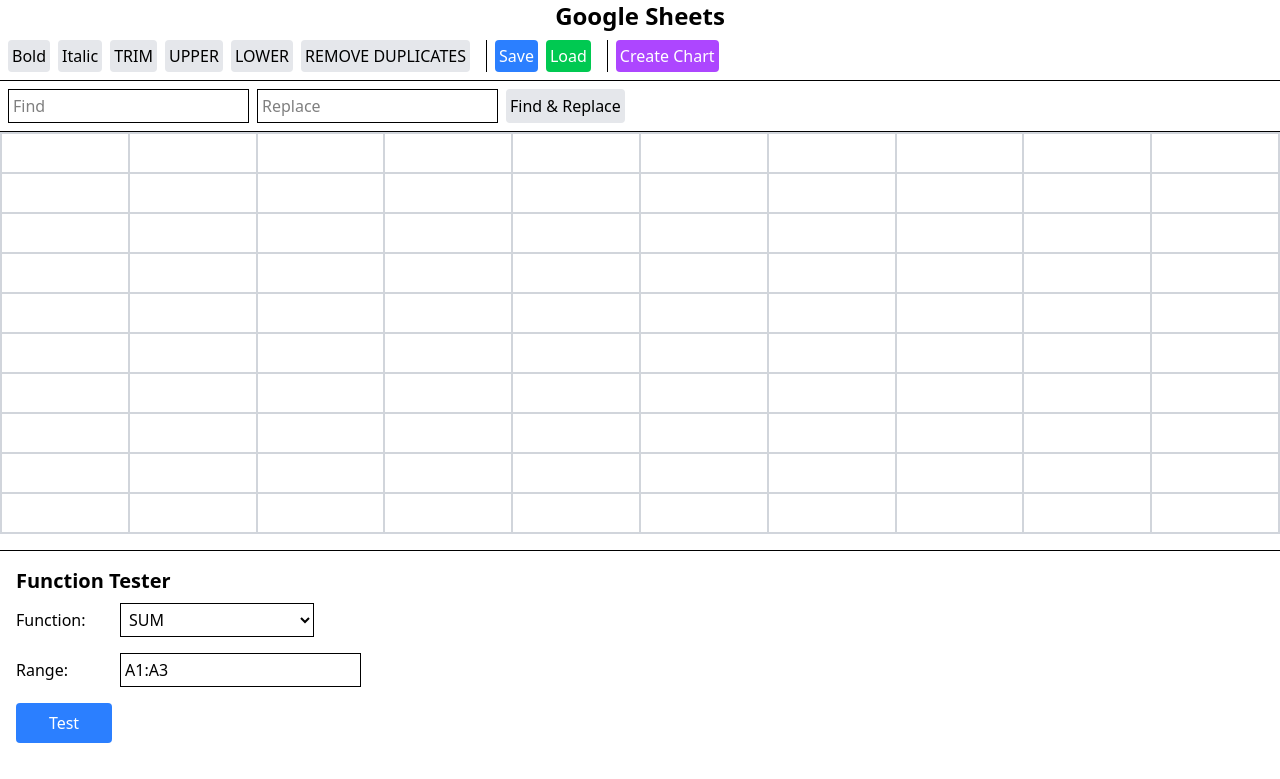
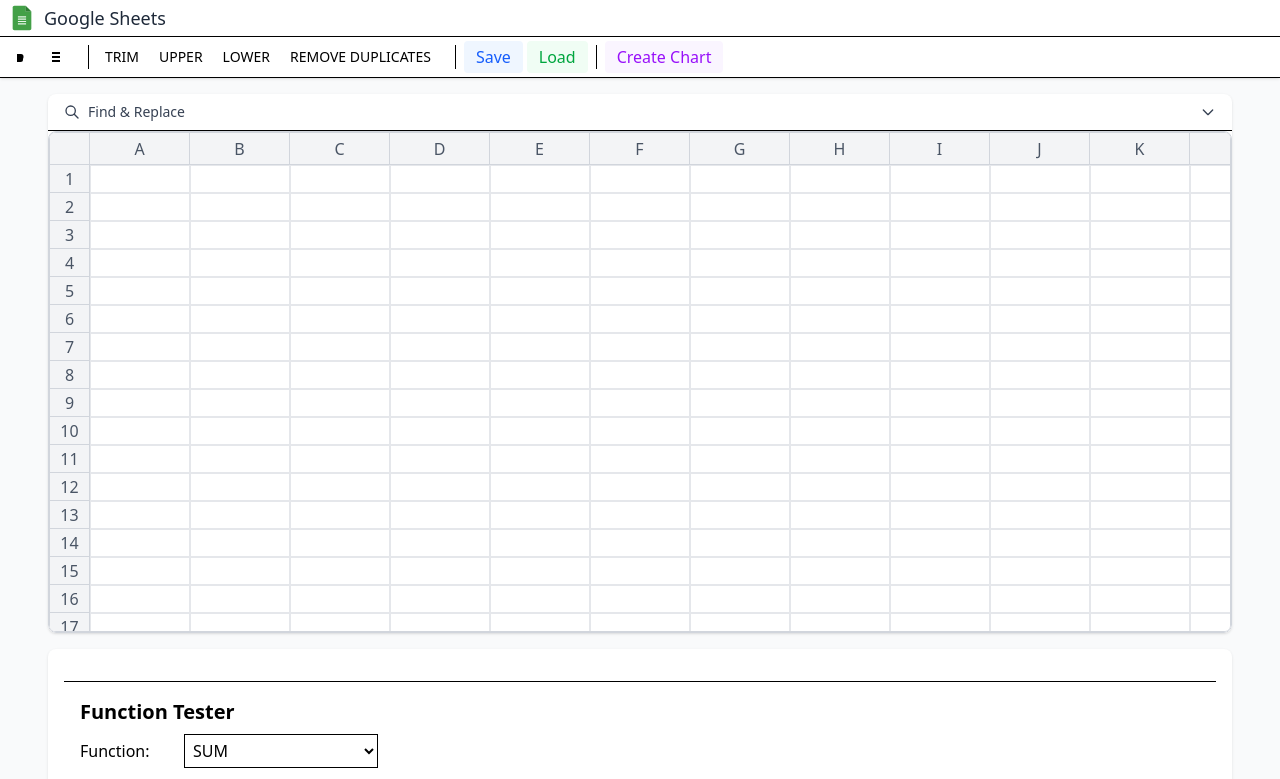
Before and after one commit to Mayankrsmk/Zeotap-Assignment, a React (Vite) app in the folder Assignment 1/google-sheets-app/: page / in a window 1280 px wide. Shown: the top 779 px of the page. Built offline with nearby package versions, Linux system fonts and the light colour scheme.

Commit message:
UI improved

```diff
--- a/Assignment 1/google-sheets-app/src/App.tsx
+++ b/Assignment 1/google-sheets-app/src/App.tsx
@@ -8,9 +8,9 @@
 import { evaluateFormula } from './utils/parser'
 
 const App = () => {
-  const [cells, setCells] = useState<string[][]>(Array.from({ length: 10 }, () => Array(10).fill(''))); // 10x10 grid
-  const [boldCells, setBoldCells] = useState<boolean[][]>(Array.from({ length: 10 }, () => Array(10).fill(false)));
-  const [italicCells, setItalicCells] = useState<boolean[][]>(Array.from({ length: 10 }, () => Array(10).fill(false)));
+  const [cells, setCells] = useState<string[][]>(Array.from({ length: 50 }, () => Array(26).fill('')));
+  const [boldCells, setBoldCells] = useState<boolean[][]>(Array.from({ length: 50 }, () => Array(26).fill(false)));
+  const [italicCells, setItalicCells] = useState<boolean[][]>(Array.from({ length: 50 }, () => Array(26).fill(false)));
   const [editingCell, setEditingCell] = useState<{ row: number; col: number } | null>(null);
   const [dependencies, setDependencies] = useState<Map<string, Set<string>>>(new Map()); // Track dependencies
   const [charts, setCharts] = useState<any[]>([]);
@@ -162,8 +162,22 @@
   };
 
   return (
-    <div className="app">
-      <h1 className="text-center text-2xl font-bold">Google Sheets</h1>
+    <div className="app bg-gray-50 min-h-screen">
+      <header className="bg-white shadow-sm border-b py-1">
+        <div className="flex items-center pl-2">
+          {/* Google Sheets-like icon */}
+          <div className="flex-shrink-0">
+            <svg xmlns="http://www.w3.org/2000/svg" viewBox="0 0 48 48" width="28" height="28">
+              <path fill="#43A047" d="M37,45H11c-1.657,0-3-1.343-3-3V6c0-1.657,1.343-3,3-3h19l10,10v29C40,43.657,38.657,45,37,45z"/>
+              <path fill="#C8E6C9" d="M40 13L30 13 30 3z"/>
+              <path fill="#2E7D32" d="M30 13L40 13 30 3z"/>
+              <path fill="#E8F5E9" d="M31,23H17v-2h14V23z M31,27H17v-2h14V27z M31,31H17v-2h14V31z M31,35H17v-2h14V35z"/>
+            </svg>
+          </div>
+          <h1 className="text-lg font-medium text-gray-800 ml-2">Google Sheets</h1>
+        </div>
+      </header>
+
       <Toolbar
         onBold={handleBold}
         onItalic={handleItalic}
@@ -175,7 +189,12 @@
         onLoad={handleLoad}
         onCreateChart={handleCreateChart}
       />
+
+      <div className="max-w-[95%] mx-auto p-4">
+        <div className="bg-white shadow rounded-lg overflow-hidden">
           <FindReplace cells={cells} setCells={setCells} />
+
+          <div className="spreadsheet-wrapper overflow-hidden border border-gray-300 rounded-lg">
             <Spreadsheet
               cells={cells}
               setCells={updateCell}
@@ -185,7 +204,13 @@
               setItalicCells={setItalicCells}
               setEditingCell={setEditingCell}
             />
+          </div>
+        </div>
+
+        <div className="mt-4 bg-white shadow rounded-lg p-4">
           <FunctionTester cells={cells} />
+        </div>
+      </div>
 
       {/* Hidden file input for loading */}
       <input
@@ -209,15 +234,15 @@
 
       {/* Chart display area */}
       {charts.length > 0 && (
-        <div className="charts-container mt-4 p-4 border-t">
-          <h2 className="text-xl font-bold mb-2">Charts</h2>
-          <div className="charts-grid grid grid-cols-2 gap-4">
+        <div className="max-w-[95%] mx-auto mt-4 p-4 bg-white shadow rounded-lg">
+          <h2 className="text-lg font-medium mb-4 text-gray-800">Charts</h2>
+          <div className="charts-grid grid grid-cols-1 md:grid-cols-2 gap-6">
             {charts.map((chart, index) => (
-              <div key={index} className="chart-container border p-2">
+              <div key={index} className="chart-container border rounded-lg p-4 shadow-sm">
                 <ChartComponent chartConfig={chart} />
                 <button
                   onClick={() => setCharts(charts.filter((_, i) => i !== index))}
-                  className="mt-2 bg-red-500 text-white p-1 rounded"
+                  className="mt-3 bg-red-50 text-red-600 px-3 py-1 rounded hover:bg-red-100"
                 >
                   Remove Chart
                 </button>
--- a/Assignment 1/google-sheets-app/src/components/ChartConfig.tsx
+++ b/Assignment 1/google-sheets-app/src/components/ChartConfig.tsx
@@ -51,15 +51,15 @@
   };
 
   return (
-    <div className="chart-config p-4 border rounded bg-white shadow-lg">
-      <h2 className="text-xl font-bold mb-4">Create Chart</h2>
+    <div className="chart-config bg-white rounded-lg shadow-xl p-6 max-w-lg w-full">
+      <h2 className="text-xl font-medium mb-6 text-gray-800">Create Chart</h2>
 
       <div className="mb-4">
-        <label className="block mb-1">Chart Type</label>
+        <label className="block text-sm font-medium text-gray-700 mb-1">Chart Type</label>
         <select
           value={chartType}
           onChange={(e) => setChartType(e.target.value)}
-          className="border p-1 w-full"
+          className="border border-gray-300 rounded-md p-2 w-full focus:ring-blue-500 focus:border-blue-500"
         >
           <option value="bar">Bar Chart</option>
           <option value="line">Line Chart</option>
@@ -69,39 +69,39 @@
       </div>
 
       <div className="mb-4">
-        <label className="block mb-1">Data Range</label>
+        <label className="block text-sm font-medium text-gray-700 mb-1">Data Range</label>
         <input
           type="text"
           value={dataRange}
           onChange={(e) => setDataRange(e.target.value)}
           placeholder="e.g., A1:B5"
-          className="border p-1 w-full"
+          className="border border-gray-300 rounded-md p-2 w-full focus:ring-blue-500 focus:border-blue-500"
         />
         <p className="text-sm text-gray-500 mt-1">
           First row should contain headers, first column should contain labels
         </p>
       </div>
 
-      <div className="mb-4">
-        <label className="block mb-1">Chart Title</label>
+      <div className="mb-6">
+        <label className="block text-sm font-medium text-gray-700 mb-1">Chart Title</label>
         <input
           type="text"
           value={title}
           onChange={(e) => setTitle(e.target.value)}
-          className="border p-1 w-full"
+          className="border border-gray-300 rounded-md p-2 w-full focus:ring-blue-500 focus:border-blue-500"
         />
       </div>
 
-      <div className="flex justify-end space-x-2">
+      <div className="flex justify-end space-x-3">
         <button
           onClick={onCancel}
-          className="bg-gray-300 p-2 rounded"
+          className="px-4 py-2 bg-gray-100 text-gray-800 rounded-md hover:bg-gray-200 transition-colors"
         >
           Cancel
         </button>
         <button
           onClick={handleSubmit}
-          className="bg-blue-500 text-white p-2 rounded"
+          className="px-4 py-2 bg-blue-600 text-white rounded-md hover:bg-blue-700 transition-colors"
         >
           Create Chart
         </button>
--- a/Assignment 1/google-sheets-app/src/components/DraggableCell.tsx
+++ b/Assignment 1/google-sheets-app/src/components/DraggableCell.tsx
@@ -1,7 +1,6 @@
 import React, { useState, useRef } from 'react';
 import { useDraggable } from '@dnd-kit/core';
 import { CSS } from '@dnd-kit/utilities';
-import Cell from './Cell';
 
 interface DraggableCellProps {
   id: string;
@@ -77,7 +76,7 @@
   return (
     <div
       ref={setNodeRef}
-      className={`cell ${isFormulaResult ? 'bg-blue-50' : ''}`}
+      className={`cell ${isFormulaResult ? 'bg-blue-50' : ''} hover:bg-gray-50 transition-colors`}
       onMouseDown={handleMouseDown}
       onMouseUp={handleMouseUp}
       style={cellStyle}
@@ -98,13 +97,13 @@
               onEdit(); // Exit edit mode on Enter
             }
           }}
-          className="border p-1 w-full h-full"
+          className="border border-blue-500 p-1 w-full h-full outline-none shadow-sm"
           autoFocus
         />
       ) : (
         <span
-          className={`flex items-center justify-center h-full ${isBold ? 'font-bold' : ''} ${isItalic ? 'italic' : ''}`}
-          title={isFormulaResult ? `Formula: ${value}` : ''}
+          className={`flex items-center px-4 h-full truncate ${isBold ? 'font-bold' : ''} ${isItalic ? 'italic' : ''}`}
+          title={isFormulaResult ? `Formula: ${value}` : value}
         >
           {value}
         </span>
--- a/Assignment 1/google-sheets-app/src/components/FindReplace.tsx
+++ b/Assignment 1/google-sheets-app/src/components/FindReplace.tsx
@@ -1,10 +1,30 @@
 import React, { useState } from 'react';
 
-const FindReplace: React.FC<{ cells: string[][]; setCells: React.Dispatch<React.SetStateAction<string[][]>> }> = ({ cells, setCells }) => {
+interface FindReplaceProps {
+  cells: string[][];
+  setCells: React.Dispatch<React.SetStateAction<string[][]>>;
+}
+
+const FindReplace: React.FC<FindReplaceProps> = ({ cells, setCells }) => {
   const [findText, setFindText] = useState('');
   const [replaceText, setReplaceText] = useState('');
+  const [isExpanded, setIsExpanded] = useState(false);
 
-  const handleFindReplace = () => {
+  const handleFind = () => {
+    const updatedCells = cells.map(row =>
+      row.map(cell => (cell.includes(findText) ? cell.replace(new RegExp(findText, 'g'), replaceText) : cell))
+    );
+    setCells(updatedCells);
+  };
+
+  const handleReplace = () => {
+    const updatedCells = cells.map(row =>
+      row.map(cell => (cell.includes(findText) ? cell.replace(new RegExp(findText, 'g'), replaceText) : cell))
+    );
+    setCells(updatedCells);
+  };
+
+  const handleReplaceAll = () => {
     const updatedCells = cells.map(row =>
       row.map(cell => (cell.includes(findText) ? cell.replace(new RegExp(findText, 'g'), replaceText) : cell))
     );
@@ -12,22 +32,72 @@
   };
 
   return (
-    <div className="find-replace flex space-x-2 p-2 border-b">
+    <div className="find-replace border-b">
+      <button
+        onClick={() => setIsExpanded(!isExpanded)}
+        className="flex items-center px-4 py-2 text-sm text-gray-700 hover:bg-gray-50 w-full"
+      >
+        <svg xmlns="http://www.w3.org/2000/svg" className="h-4 w-4 mr-2" fill="none" viewBox="0 0 24 24" stroke="currentColor">
+          <path strokeLinecap="round" strokeLinejoin="round" strokeWidth={2} d="M21 21l-6-6m2-5a7 7 0 11-14 0 7 7 0 0114 0z" />
+        </svg>
+        Find & Replace
+        <svg
+          xmlns="http://www.w3.org/2000/svg"
+          className={`h-4 w-4 ml-auto transition-transform ${isExpanded ? 'transform rotate-180' : ''}`}
+          fill="none"
+          viewBox="0 0 24 24"
+          stroke="currentColor"
+        >
+          <path strokeLinecap="round" strokeLinejoin="round" strokeWidth={2} d="M19 9l-7 7-7-7" />
+        </svg>
+      </button>
+
+      {isExpanded && (
+        <div className="p-4 bg-gray-50 border-t">
+          <div className="grid grid-cols-1 md:grid-cols-2 gap-4">
+            <div>
+              <label className="block text-sm font-medium text-gray-700 mb-1">Find</label>
               <input
                 type="text"
-        placeholder="Find"
                 value={findText}
                 onChange={(e) => setFindText(e.target.value)}
-        className="border p-1"
+                className="border rounded p-2 w-full"
+                placeholder="Text to find"
               />
+            </div>
+            <div>
+              <label className="block text-sm font-medium text-gray-700 mb-1">Replace</label>
               <input
                 type="text"
-        placeholder="Replace"
                 value={replaceText}
                 onChange={(e) => setReplaceText(e.target.value)}
-        className="border p-1"
+                className="border rounded p-2 w-full"
+                placeholder="Replace with"
               />
-      <button onClick={handleFindReplace} className="bg-gray-200 p-1 rounded">Find & Replace</button>
+            </div>
+          </div>
+          <div className="flex justify-end space-x-2 mt-4">
+            <button
+              onClick={handleFind}
+              className="px-3 py-1 bg-gray-100 text-gray-800 rounded hover:bg-gray-200"
+            >
+              Find
+            </button>
+            <button
+              onClick={handleReplace}
+              className="px-3 py-1 bg-gray-100 text-gray-800 rounded hover:bg-gray-200"
+            >
+              Replace
+            </button>
+            <button
+              onClick={handleReplaceAll}
+              className="px-3 py-1 bg-blue-50 text-blue-600 rounded hover:bg-blue-100"
+            >
+              Replace All
+            </button>
+          </div>
+        </div>
+      )}
     </div>
   );
 };
--- a/Assignment 1/google-sheets-app/src/components/Spreadsheet.tsx
+++ b/Assignment 1/google-sheets-app/src/components/Spreadsheet.tsx
@@ -1,4 +1,4 @@
-import React, { useState } from 'react';
+import React, { useState, useRef, useEffect } from 'react';
 import { DndContext, DragEndEvent, DragStartEvent, DragOverlay, closestCenter } from '@dnd-kit/core';
 import Cell from './Cell';
 import DraggableCell from './DraggableCell';
@@ -19,6 +19,11 @@
   const [editingCellLocal, setEditingCellLocal] = useState<{ row: number; col: number } | null>(null);
   const [formulaValues, setFormulaValues] = useState<Map<string, string>>(new Map());
   const [activeDragData, setActiveDragData] = useState<{ value: string, rowIndex: number, colIndex: number } | null>(null);
+  const containerRef = useRef<HTMLDivElement>(null);
+
+  // Add state to track visible rows and columns
+  const [visibleRows, setVisibleRows] = useState<number>(10); // Initially show 10 rows
+  const [visibleCols, setVisibleCols] = useState<number>(10); // Initially show 10 columns (A-J)
 
   const handleCellChange = (row: number, col: number, newValue: string) => {
     if (newValue.startsWith('=')) {
@@ -117,23 +122,81 @@
     setActiveDragData(null);
   };
 
+  // Function to handle scroll and dynamically load more rows/columns
+  const handleScroll = () => {
+    if (!containerRef.current) return;
+
+    const { scrollTop, scrollLeft, clientHeight, clientWidth, scrollHeight, scrollWidth } = containerRef.current;
+
+    // If scrolled near the bottom, show more rows
+    if (scrollTop + clientHeight > scrollHeight - 100 && visibleRows < cells.length) {
+      setVisibleRows(Math.min(cells.length, visibleRows + 5));
+    }
+
+    // If scrolled near the right edge, show more columns
+    if (scrollLeft + clientWidth > scrollWidth - 100 && visibleCols < cells[0].length) {
+      setVisibleCols(Math.min(cells[0].length, visibleCols + 5));
+    }
+  };
+
+  // Add scroll event listener
+  useEffect(() => {
+    const container = containerRef.current;
+    if (container) {
+      container.addEventListener('scroll', handleScroll);
+      return () => container.removeEventListener('scroll', handleScroll);
+    }
+  }, [visibleRows, visibleCols]);
+
   return (
+    <div
+      className="spreadsheet-container overflow-auto max-h-[70vh] max-w-full border border-gray-300 rounded-md"
+      ref={containerRef}
+      style={{
+        height: '500px',
+        width: '100%',
+        overflowX: 'auto',
+        overflowY: 'auto'
+      }}
+    >
+      {/* Column headers A, B, C, etc. */}
+      <div className="flex sticky top-0 z-10" style={{ minWidth: 'max-content' }}>
+        <div className="w-10 h-8 bg-gray-100 border-r border-b border-gray-300 flex items-center justify-center sticky left-0 z-20"></div>
+        {Array.from({ length: cells[0].length }).map((_, colIndex) => (
+          <div
+            key={colIndex}
+            className="bg-gray-100 border-r border-b border-gray-300 flex items-center justify-center font-medium text-gray-600"
+            style={{ width: '100px', height: '32px' }}
+          >
+            {String.fromCharCode(65 + colIndex)}
+          </div>
+        ))}
+      </div>
+
       <DndContext
         onDragStart={handleDragStart}
         onDragEnd={handleDragEnd}
         collisionDetection={closestCenter}
       >
-      <div className="spreadsheet border border-gray-300">
+        <div className="spreadsheet" style={{ minWidth: 'max-content' }}>
           {cells.map((row, rowIndex) => (
             <div key={rowIndex} className="flex">
+              {/* Row headers 1, 2, 3, etc. */}
+              <div
+                className="bg-gray-100 border-r border-b border-gray-300 flex items-center justify-center font-medium text-gray-600 sticky left-0 z-10"
+                style={{ width: '40px', height: '28px' }}
+              >
+                {rowIndex + 1}
+              </div>
+
               {row.map((cellValue, colIndex) => (
                 <DroppableArea
                   key={`${rowIndex}-${colIndex}`}
                   id={`${rowIndex}-${colIndex}`}
                   style={{
-                  border: '1px solid #d1d5db',
-                  width: '8rem',
-                  height: '2.5rem'
+                    border: '1px solid #e5e7eb',
+                    width: '100px',
+                    height: '28px'
                   }}
                 >
                   <DraggableCell
@@ -143,7 +206,6 @@
                     isEditing={editingCellLocal?.row === rowIndex && editingCellLocal?.col === colIndex}
                     onEdit={() => handleEditCell(rowIndex, colIndex)}
                     style={{
-                    padding: '0.5rem',
                       width: '100%',
                       height: '100%'
                     }}
@@ -164,9 +226,9 @@
             <div
               className="bg-white border shadow-lg"
               style={{
-              padding: '0.5rem',
-              width: '8rem',
-              height: '2.5rem',
+                padding: '0.25rem',
+                width: '100px',
+                height: '28px',
                 display: 'flex',
                 alignItems: 'center',
                 justifyContent: 'center',
@@ -179,6 +241,12 @@
           ) : null}
         </DragOverlay>
       </DndContext>
+
+      {/* Scroll indicators */}
+      {/* <div className="absolute bottom-2 right-2 bg-white px-2 py-1 text-xs text-gray-500 rounded shadow-sm">
+        Scroll to see more rows and columns
+      </div> */}
+    </div>
   );
 };
 
--- a/Assignment 1/google-sheets-app/src/components/Toolbar.tsx
+++ b/Assignment 1/google-sheets-app/src/components/Toolbar.tsx
@@ -16,18 +16,46 @@
   onBold, onItalic, onTrim, onUpper, onLower, onRemoveDuplicates, onSave, onLoad, onCreateChart
 }) => {
   return (
-    <div className="toolbar flex space-x-2 p-2 border-b">
-      <button onClick={onBold} className="bg-gray-200 p-1 rounded">Bold</button>
-      <button onClick={onItalic} className="bg-gray-200 p-1 rounded">Italic</button>
-      <button onClick={onTrim} className="bg-gray-200 p-1 rounded">TRIM</button>
-      <button onClick={onUpper} className="bg-gray-200 p-1 rounded">UPPER</button>
-      <button onClick={onLower} className="bg-gray-200 p-1 rounded">LOWER</button>
-      <button onClick={onRemoveDuplicates} className="bg-gray-200 p-1 rounded">REMOVE DUPLICATES</button>
-      <div className="border-l mx-2"></div>
-      <button onClick={onSave} className="bg-blue-500 text-white p-1 rounded">Save</button>
-      <button onClick={onLoad} className="bg-green-500 text-white p-1 rounded">Load</button>
-      <div className="border-l mx-2"></div>
-      <button onClick={onCreateChart} className="bg-purple-500 text-white p-1 rounded">Create Chart</button>
+    <div className="toolbar bg-white shadow-sm border-b flex items-center p-1 sticky top-0 z-10">
+      <div className="flex space-x-1 mr-2">
+        <button onClick={onBold} className="p-1.5 rounded hover:bg-gray-100" title="Bold">
+          <svg xmlns="http://www.w3.org/2000/svg" className="h-5 w-5" viewBox="0 0 20 20" fill="currentColor">
+            <path d="M13.5 10a2.5 2.5 0 01-2.5 2.5H7V7h4a2.5 2.5 0 012.5 2.5v.5z" />
+            <path d="M10.5 15H7v-5h3.5a2.5 2.5 0 010 5z" />
+          </svg>
+        </button>
+        <button onClick={onItalic} className="p-1.5 rounded hover:bg-gray-100" title="Italic">
+          <svg xmlns="http://www.w3.org/2000/svg" className="h-5 w-5" viewBox="0 0 20 20" fill="currentColor">
+            <path d="M6 5h8v2H6zM6 9h8v2H6zM6 13h8v2H6z" />
+          </svg>
+        </button>
+      </div>
+
+      <div className="border-l h-6 mx-2"></div>
+
+      <div className="flex space-x-1 mr-2">
+        <button onClick={onTrim} className="px-2 py-1 text-sm rounded hover:bg-gray-100" title="Trim whitespace">TRIM</button>
+        <button onClick={onUpper} className="px-2 py-1 text-sm rounded hover:bg-gray-100" title="Convert to uppercase">UPPER</button>
+        <button onClick={onLower} className="px-2 py-1 text-sm rounded hover:bg-gray-100" title="Convert to lowercase">LOWER</button>
+        <button onClick={onRemoveDuplicates} className="px-2 py-1 text-sm rounded hover:bg-gray-100" title="Remove duplicate values">REMOVE DUPLICATES</button>
+      </div>
+
+      <div className="border-l h-6 mx-2"></div>
+
+      <div className="flex space-x-1">
+        <button onClick={onSave} className="px-3 py-1 bg-blue-50 text-blue-600 rounded hover:bg-blue-100" title="Save spreadsheet">
+          Save
+        </button>
+        <button onClick={onLoad} className="px-3 py-1 bg-green-50 text-green-600 rounded hover:bg-green-100" title="Load spreadsheet">
+          Load
+        </button>
+      </div>
+
+      <div className="border-l h-6 mx-2"></div>
+
+      <button onClick={onCreateChart} className="px-3 py-1 bg-purple-50 text-purple-600 rounded hover:bg-purple-100" title="Create chart">
+        Create Chart
+      </button>
     </div>
   );
 };
```
Lines whose indentation alone changed are shown as unchanged.
